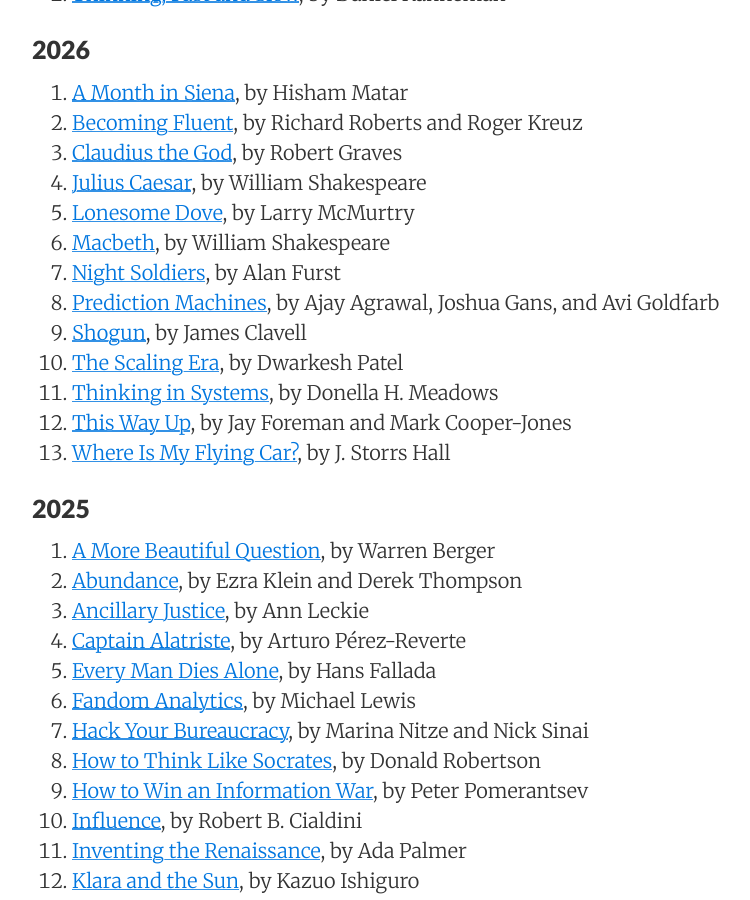
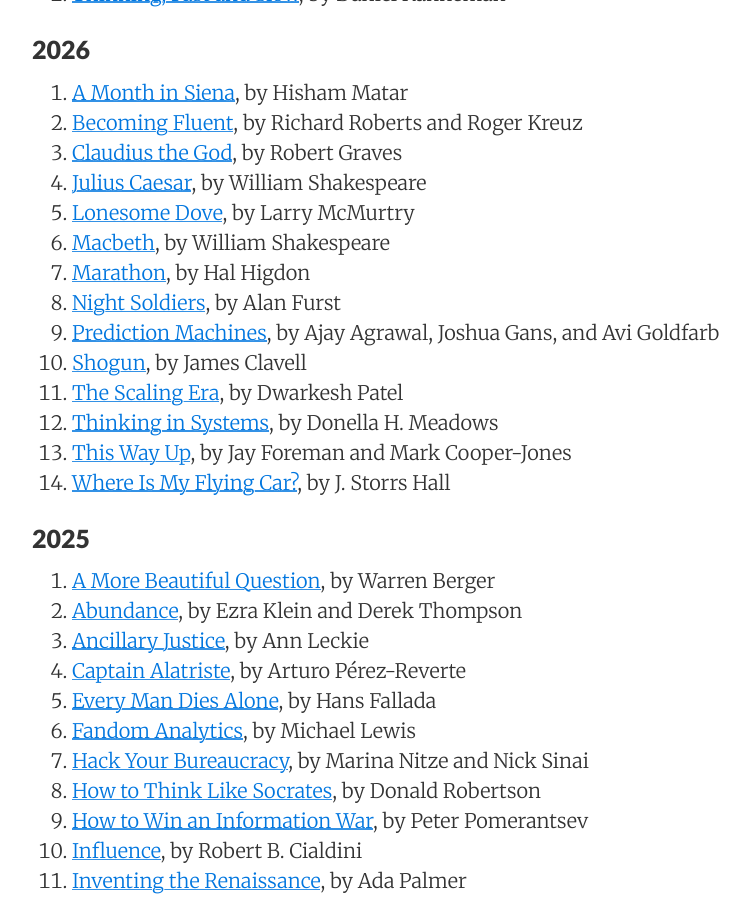
Before and after one commit to sewardlee337/sewardlee337.github.io, a Jekyll site: the page built from readinglist.md, in a window 1280 px wide and 900 px high, scrolled down 470 px. Shown: the whole window, without its empty margins (188-938 px from the left). Built offline with Jekyll 4.4.1, drawn with Linux system fonts in a browser that asks for light colours; nearby versions of some CDN libraries.

Commit message:
update reading list

```diff
--- a/readinglist.md
+++ b/readinglist.md
@@ -24,6 +24,7 @@ _"My alma mater was books, a good library... I could spend the rest of my life r
 1. [Julius Caesar](https://a.co/d/0bQeCktf), by William Shakespeare
 1. [Lonesome Dove](https://a.co/d/04eo3LY8), by Larry McMurtry
 1. [Macbeth](https://a.co/d/02pHMARG), by William Shakespeare
+1. [Marathon](https://a.co/d/0docCBJl), by Hal Higdon
 1. [Night Soldiers](https://a.co/d/0bTeaM85), by Alan Furst
 1. [Prediction Machines](https://www.amazon.com/Prediction-Machines-Economics-Artificial-Intelligence/dp/1633695670), by Ajay Agrawal, Joshua Gans, and Avi Goldfarb
 1. [Shogun](https://www.amazon.com/Shogun-Asian-Saga-James-Clavell/dp/0385343248/ref=monarch_sidesheet_title), by James Clavell
```
